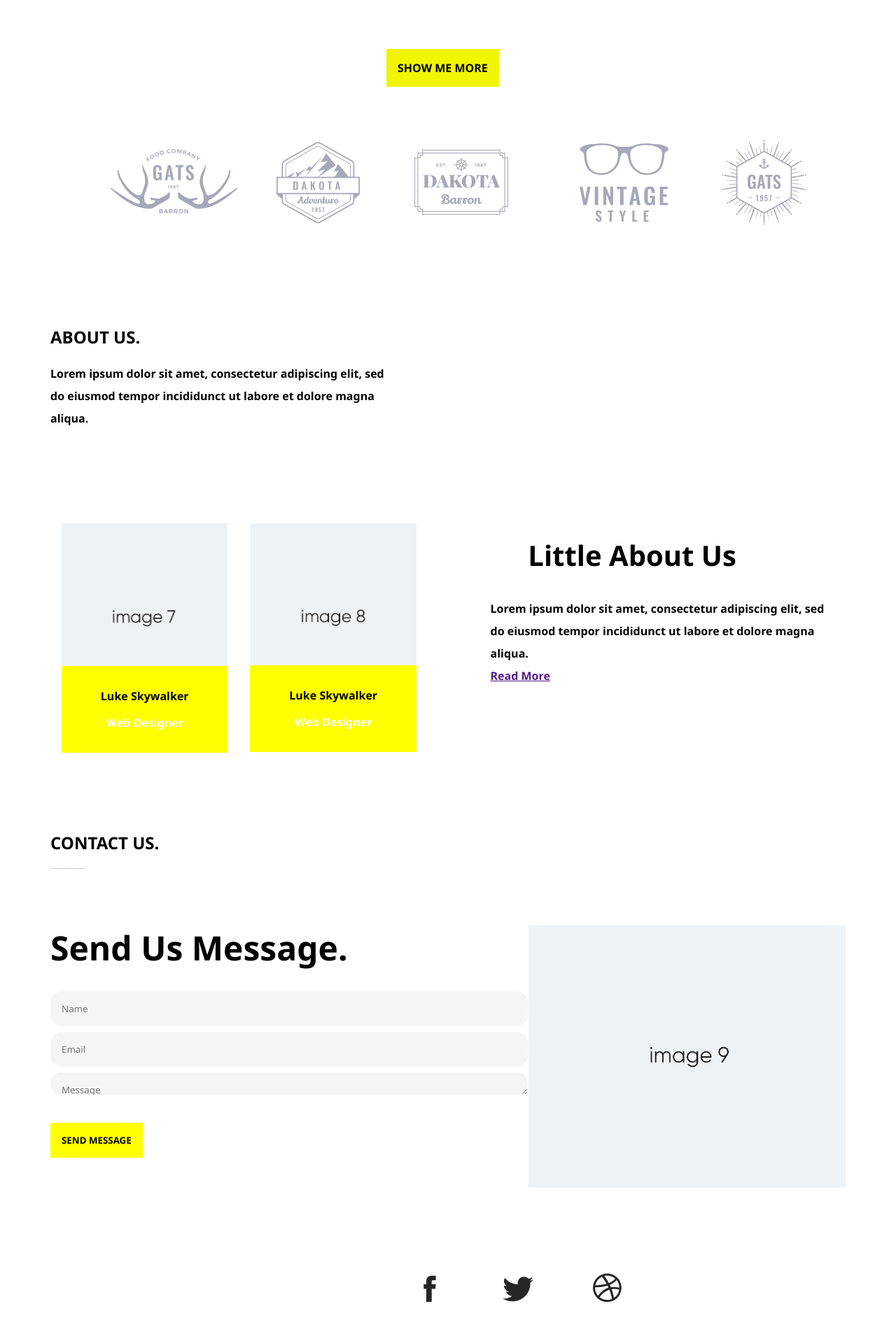
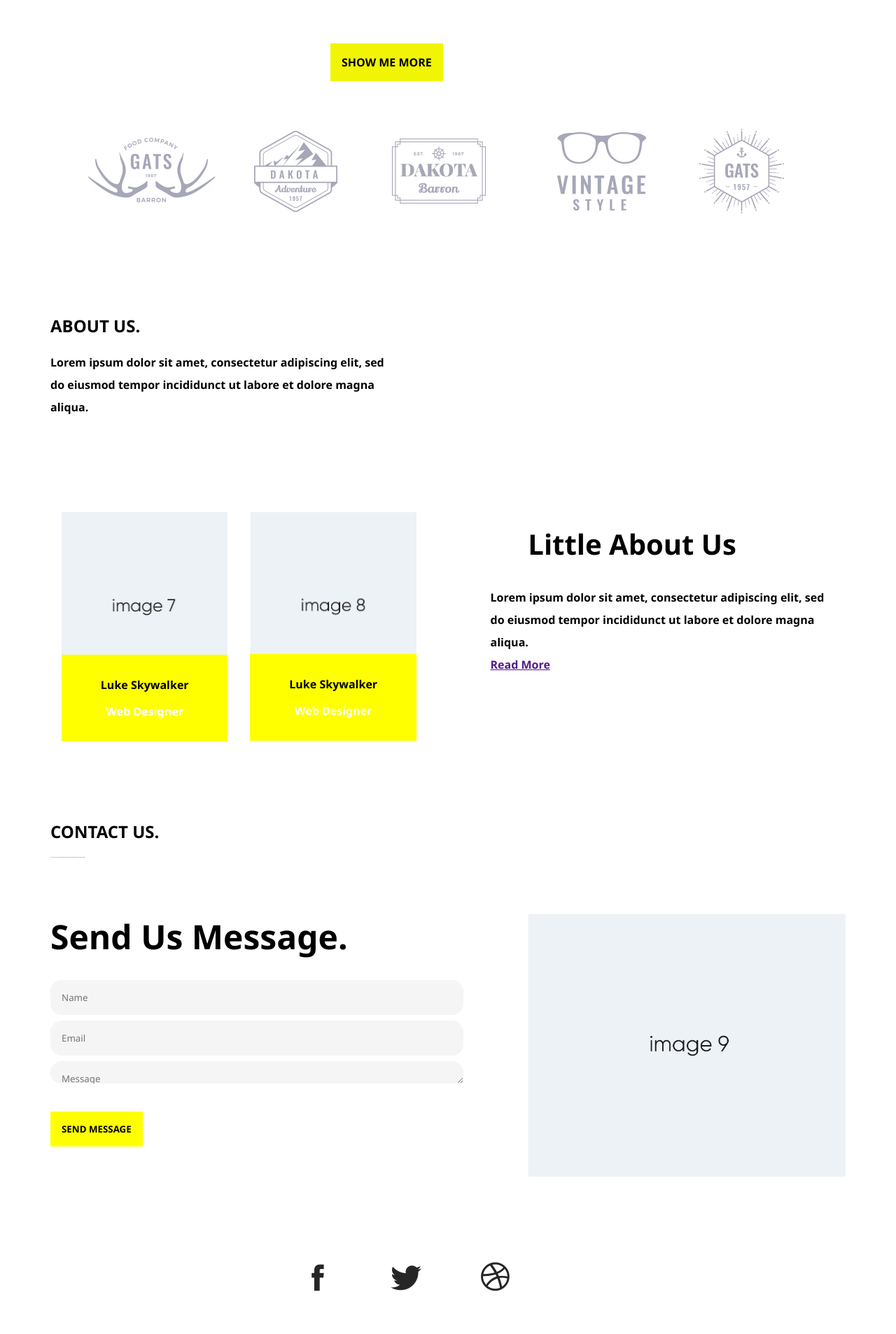
Before and after one commit to Chinthan21/Responsive-web-page, a plain HTML site: page index.html in a window 1280 px wide. Shown: the part 1767-3674 px from the top of the page at 70% size. Drawn offline with Linux system fonts and the light colour scheme.

Commit message:
Update style.css

```diff
--- a/style.css
+++ b/style.css
@@ -84,7 +84,7 @@
     font-size: 1rem;
     font-weight: bolder;
     border: none;
-    margin: 3.5rem 30rem;
+    margin: 3rem 25rem;
     padding:1rem;
     display: inline-block;
 }
@@ -146,7 +146,7 @@
 }
 .logo {
     display: block;
-    padding-left: 8vh;
+    padding-left: 4vh;
 }
 .logo img {
     padding:1rem;
@@ -180,7 +180,7 @@
 input[type=text],input[type=email], textarea {
     width: 100%;
     margin-top: 1vh;
-    margin-right: 60vh;
+    margin-right: 45vh;
     border: none;
     background-color: rgb(245, 245, 245);
     border-radius: 1rem;
@@ -203,12 +203,12 @@ input[type=submit] {
 .contact p {
     /* justify-content: space-between; */
     line-height: 1.8;
-    margin-right: 90vh;
+    margin-right: 10vh;
     font-size: 0.8;
 }
 .icon {
     display: block;
-    padding-left: 60vh;
+    padding-left: 40vh;
     justify-content: space-between;
 }
 .icon img {
@@ -223,9 +223,9 @@ input[type=submit] {
     .model h1{font-size: 2vh;}
     .model p{font-size: 1rem;}
     .model {padding: 2.6vh;}
-    .btn {margin: 2vh 18vh 0vh 22vh;}
+    .btn {margin: 2vh 15vh 0vh 18vh;}
     .logo {padding: auto;}
-    .logo img {padding: auto; width: 8.8vh; height: fit-content;}
+    .logo img {padding: auto; width: 6vh; height: fit-content;}
     .about h1 {font-size: 5vh;}
     .para p {margin-right: 20vh;}
     .text-area h1 {font-size: 2rem;}
@@ -233,7 +233,7 @@ input[type=submit] {
     .showcase h1{font-size: 2rem;} .about h1{font-size: 2rem;} .contact h1 {font-size: 2rem;}
     .contact p {margin:0vh 25vh 0vh 0vh;}
     .content1 img {width:30%}
-    input[type=text],input[type=email], textarea{margin-right: 4rem;}
+    input[type=text],input[type=email], textarea{margin-right: 3rem;}
     input[type=submit] {font-size: 1rem; padding: 1vh;}
     .icon {padding-left: 10vh;}
     .icon img {padding: auto;width: 12vh;}
```
